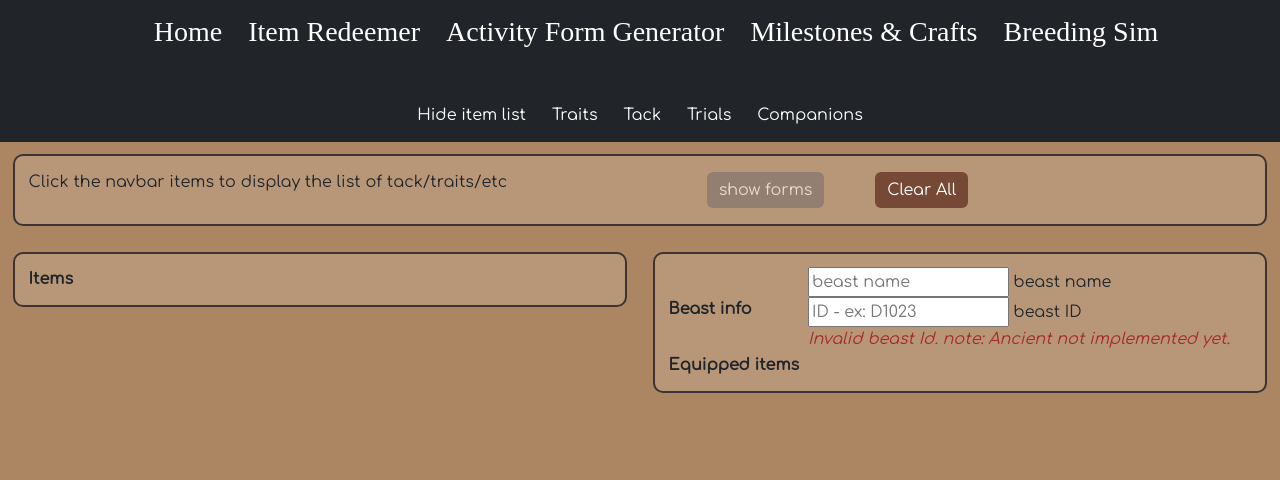
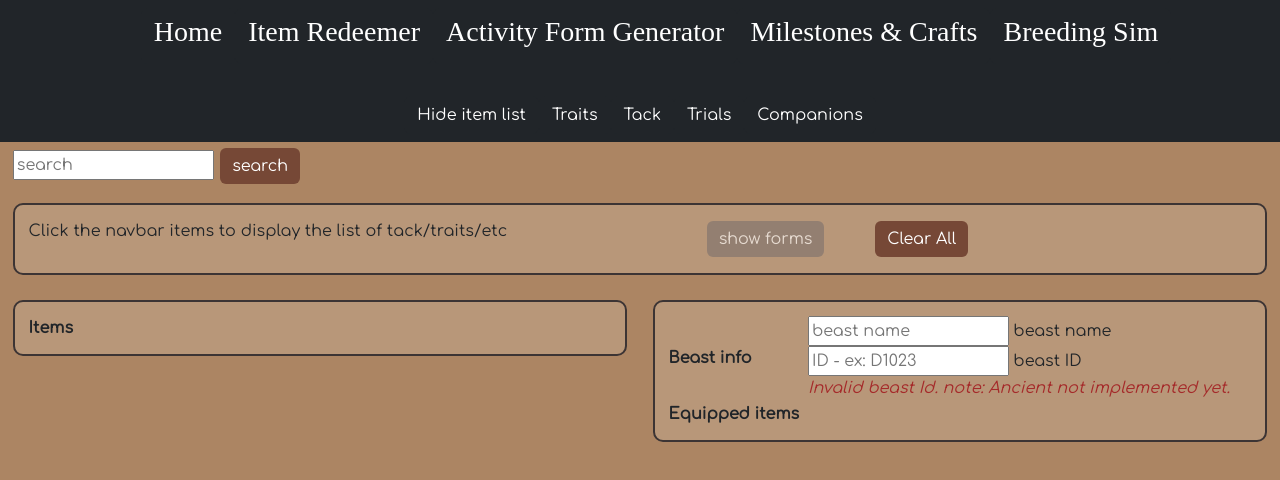
Before and after one commit to AidenHighope/Prehistoria-Redeemer-2.0, an Angular app: page /tack-gen in a window 1280 px wide. Shown: the top 480 px of the page. Built offline with nearby package versions, Linux system fonts and the light colour scheme; a web font is replaced by a local one.

Commit message:
added search bar to tack-gen

```diff
--- a/src/app/Services/tack.service.ts
+++ b/src/app/Services/tack.service.ts
@@ -177,6 +177,12 @@ export class TackService {
     return this._tackdb;
   }
 
+  getByName(input: string): tack[] {
+    return this._tackdb.filter((i) =>
+      i.name.toLowerCase().includes(input.toLowerCase())
+    );
+  }
+
   getByType(name: string): tack[] {
     return this._tackdb.filter((i) => i.type.includes(name));
   }
--- a/src/app/home/home.component.html
+++ b/src/app/home/home.component.html
@@ -22,9 +22,9 @@
       <li>lineage checker</li>
     </ul>
     <p>
-      <i>Latest Update: 08-01-24</i><br />
-      <i>prices have been updated with changes of the 04-01-23</i>⭐<br />
-      ⭐Milestones and crafting checker functional⭐
+      <i>Latest Update: 15-01-24</i><br />
+      ⭐added search bar in tack generator⭐<br />
+      - Milestones and crafting checker functional
     </p>
 
     <hr />
--- a/src/app/tack-gen/tack-gen.component.html
+++ b/src/app/tack-gen/tack-gen.component.html
@@ -29,7 +29,17 @@
     </button>
   </form>
 </nav>
-
+<article class="search-bar">
+  <input
+    type="text"
+    placeholder="search"
+    [(ngModel)]="searchItem"
+    (keyup.enter)="searchByName(searchItem)"
+  />
+  <button class="btn btn-danger" (click)="searchByName(searchItem)">
+    search
+  </button>
+</article>
 <section class="flexy">
   <article class="Mybox">
     <table class="option-bar">
--- a/src/app/tack-gen/tack-gen.component.ts
+++ b/src/app/tack-gen/tack-gen.component.ts
@@ -273,5 +273,11 @@ export class TackGenComponent {
   orderTack(list: tack[]): void {
     this.tackService.sortByType(list);
   }
+
+  searchByName(input: string): tack[] {
+    this.displayedItems = this.tackService.getByName(input);
+    this.searchItem = '';
+    return this.displayedItems;
+  }
   //#endregion
 }
```
